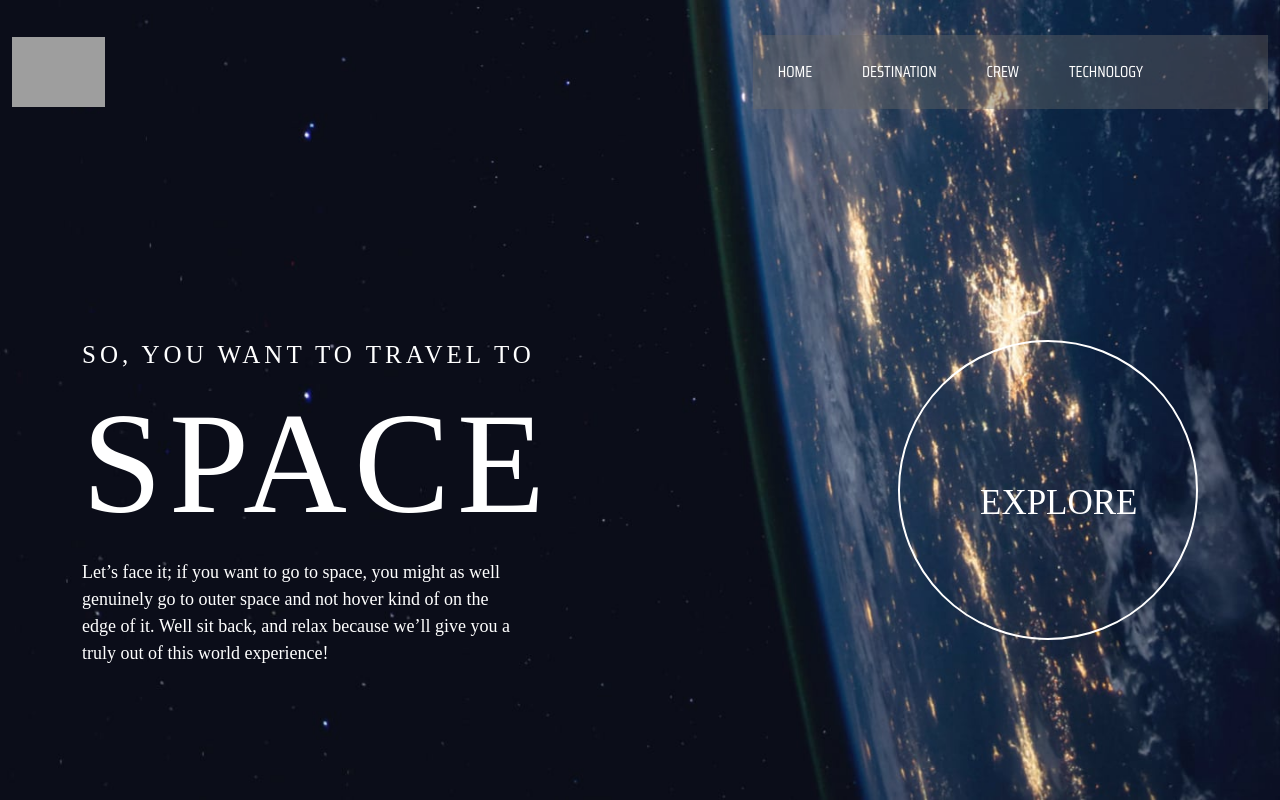
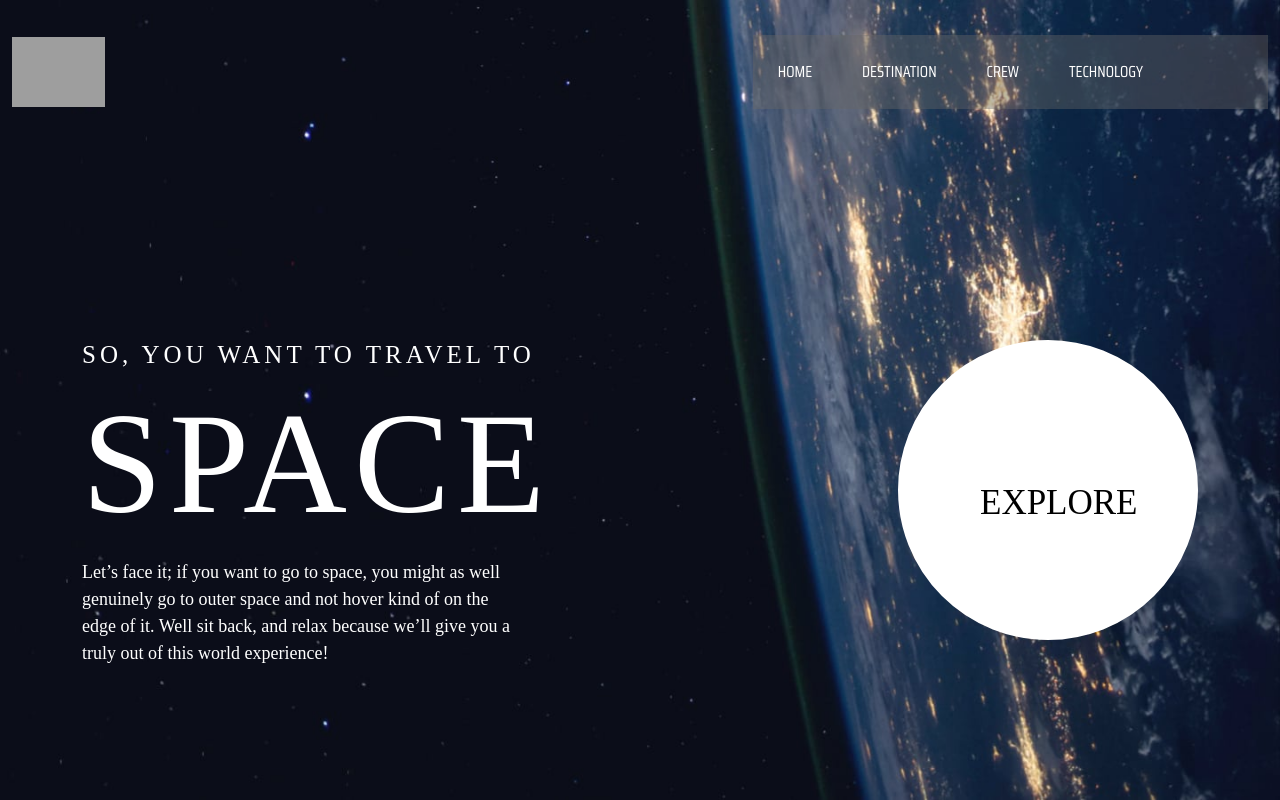
Before and after one commit to WilsonKinyua/space-tourism, a Next.js app: page / in a window 1280 px wide. Built offline with nearby package versions, Linux system fonts and the light colour scheme; grey boxes are pictures that could not be loaded; a web font is replaced by a local one.

Commit message:
readme file added

```diff
--- a/styles/style.scss
+++ b/styles/style.scss
@@ -61,8 +61,9 @@ li {
   }
 
   h5 {
+    background-color: #fff;
     padding: 140px 80px;
-    color: rgb(255, 255, 255);
+    color: rgb(0, 0, 0);
     border-radius: 50%;
     width: 300px;
     height: 300px;
@@ -72,7 +73,7 @@ li {
     border: 2px solid #fff;
 
     &:hover {
-      background-color: #d0d6f9;
+    //   background-color: #d0d6f9;
       color: #fff;
     }
   }
```
Also changed, not shown: 1 other file (tests, documents, lock files or other folders).
